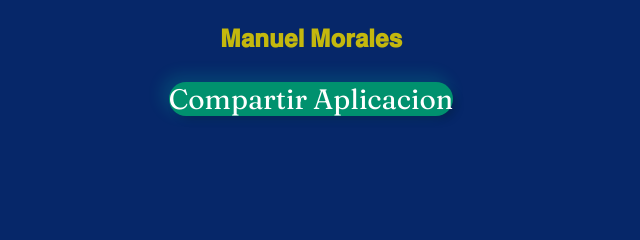
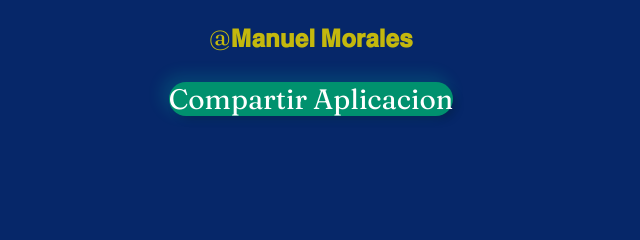
Before and after one commit to ManuelMorales2630/Calculadora.github.io, a plain HTML site: page index.html in a window 1280 px wide. Shown: the top 240 px of the page, 329-969 px from the left. Drawn offline with Linux system fonts and the light colour scheme.

Commit message:
Update index.html

```diff
--- a/index.html
+++ b/index.html
@@ -4,7 +4,7 @@
     <center><h2><form>
 
     </form>
-        <p style="color:#c4b80d";>𝐌𝐚𝐧𝐮𝐞𝐥 𝐌𝐨𝐫𝐚𝐥𝐞𝐬</p>
+        <p style="color:#c4b80d";>@𝐌𝐚𝐧𝐮𝐞𝐥 𝐌𝐨𝐫𝐚𝐥𝐞𝐬</p>
         <h3><form action="http://action_share">
             <button type="submit">Compartir Aplicacion</button>
           </form></h3>
```
